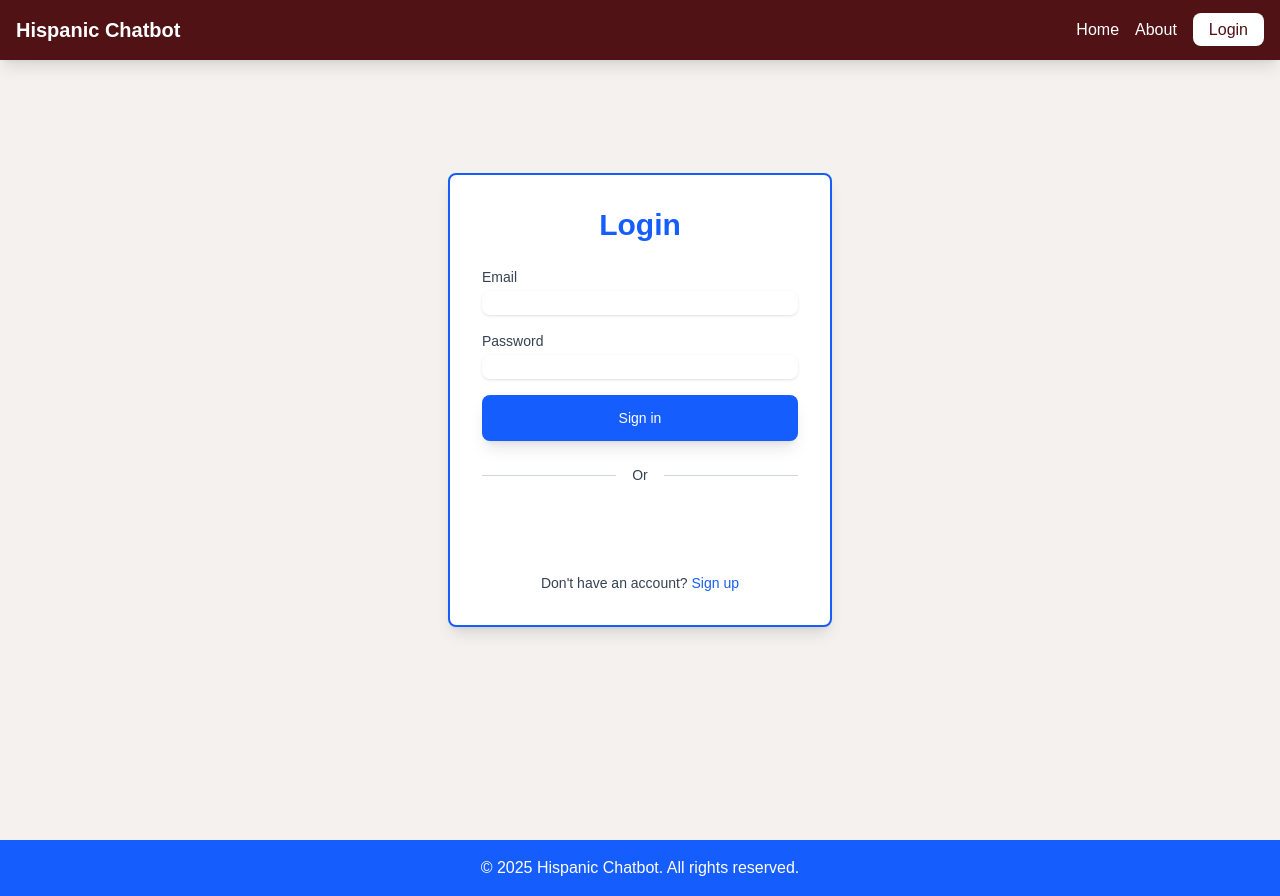
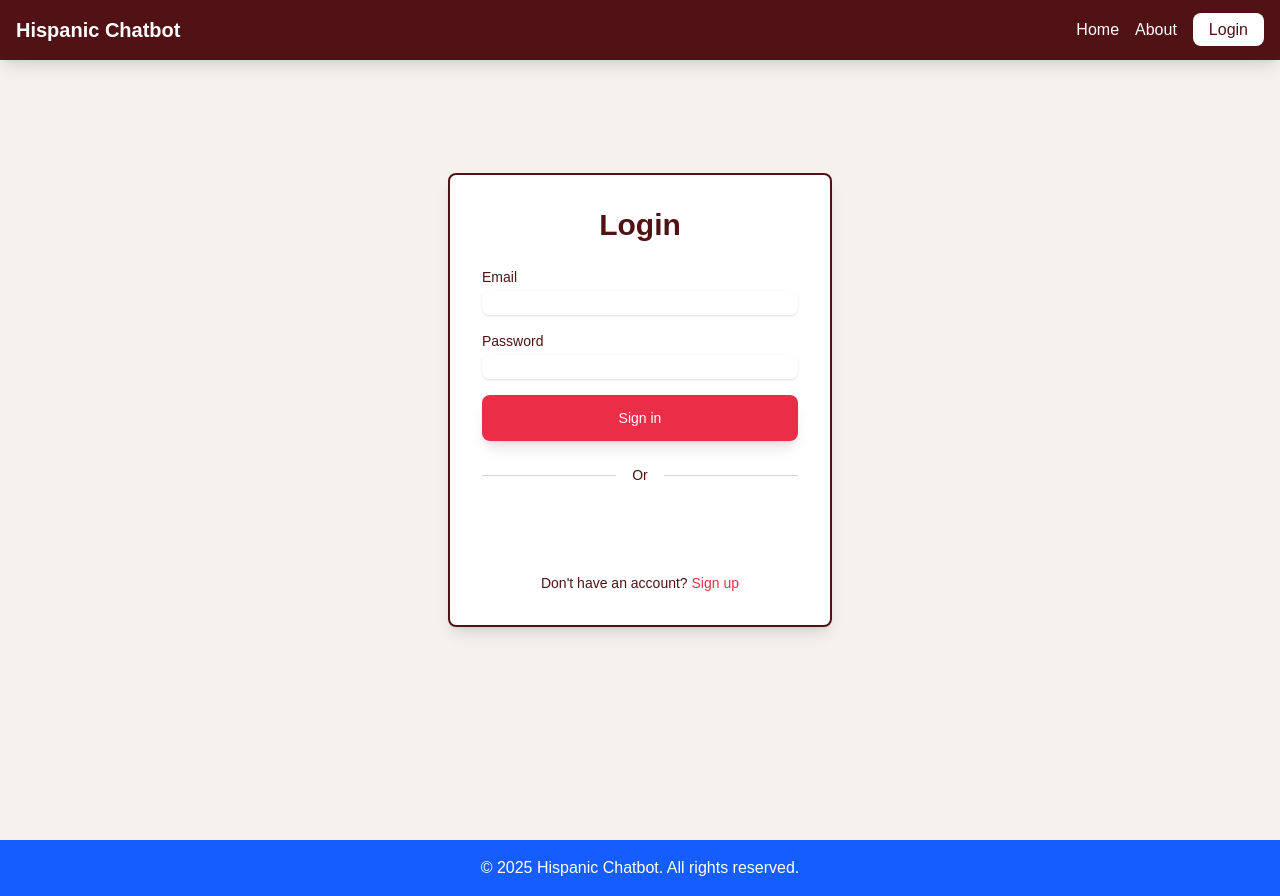
Before and after one commit to dipeshpandit12/HispanicChatbot, a Next.js app: page /auth/login in a window 1280 px wide. Built offline with nearby package versions, Linux system fonts and the light colour scheme; no server answers.

Commit message:
feat: updated colors and fonts

```diff
--- a/app/auth/login/page.tsx
+++ b/app/auth/login/page.tsx
@@ -52,7 +52,6 @@ const Login = () => {
 
     return (
         <>
-
             <Alert
                 isOpen={alertState.isOpen}
                 message={alertState.message}
@@ -60,11 +59,11 @@ const Login = () => {
                 onClose={() => setAlertState(prev => ({ ...prev, isOpen: false }))}
             />
 
-            <div className="bg-white p-8 rounded-lg shadow-lg w-96 border-2 border-blue-600">
-                <h1 className="text-3xl font-bold text-blue-600 mb-6 text-center">Login</h1>
+            <div className="bg-white p-8 rounded-lg shadow-lg w-96 border-2 border-[#501214]">
+                <h1 className="text-3xl font-bold text-[#501214] mb-6 text-center">Login</h1>
                 <form className="space-y-4" onSubmit={handleSubmit}>
                     <div>
-                        <label htmlFor="email" className="block text-sm font-medium text-gray-700">
+                        <label htmlFor="email" className="block text-sm font-medium text-[#501214]">
                             Email
                         </label>
                         <input
@@ -73,11 +72,11 @@ const Login = () => {
                             name="email"
                             value={email}
                             onChange={(e) => setEmail(e.target.value)}
-                            className="mt-1 block w-full rounded-lg border-gray-300 shadow-sm focus:border-blue-600 focus:ring-blue-600"
+                            className="mt-1 block w-full rounded-lg border-[#AC9155] shadow-sm focus:border-[#AC9155] focus:ring-[#AC9155]"
                         />
                     </div>
                     <div>
-                        <label htmlFor="password" className="block text-sm font-medium text-gray-700">
+                        <label htmlFor="password" className="block text-sm font-medium text-[#501214]">
                             Password
                         </label>
                         <input
@@ -86,33 +85,33 @@ const Login = () => {
                             name="password"
                             value={password}
                             onChange={(e) => setPassword(e.target.value)}
-                            className="mt-1 block w-full rounded-lg border-gray-300 shadow-sm focus:border-blue-600 focus:ring-blue-600"
+                            className="mt-1 block w-full rounded-lg border-[#AC9155] shadow-sm focus:border-[#AC9155] focus:ring-[#AC9155]"
                         />
                     </div>
                     <button
                         type="submit"
-                        className="w-full flex justify-center py-3 px-6 border border-transparent rounded-lg shadow-lg text-sm font-medium text-white bg-blue-600 hover:bg-blue-700 focus:outline-none focus:ring-2 focus:ring-offset-2 focus:ring-blue-500"
+                        className="w-full flex justify-center py-3 px-6 border border-transparent rounded-lg shadow-lg text-sm font-medium text-white bg-[#EB2E47] hover:bg-[#EBBA45] focus:outline-none focus:ring-2 focus:ring-offset-2 focus:ring-[#266725]"
                     >
                         Sign in
                     </button>
                 </form>
                 <div className="mt-6 flex items-center">
                     <div className="flex-grow border-t border-gray-300"></div>
-                    <span className="px-4 text-sm text-gray-700">Or</span>
+                    <span className="px-4 text-sm text-[#501214]">Or</span>
                     <div className="flex-grow border-t border-gray-300"></div>
                 </div>
 
                 <div className="mt-6 flex justify-center">
                     <GoogleLoginButton />
                 </div>
-                <div className="mt-6 text-sm text-center text-gray-700">
+                <div className="mt-6 text-sm text-center text-[#501214]">
                     Don&apos;t have an account?{' '}
-                    <Link href="/auth/signup" className="text-blue-600 hover:text-blue-700 hover:underline font-medium">
+                    <Link href="/auth/signup" className="text-[#EB2E47] hover:text-[#419E69] hover:underline font-medium">
                         Sign up
                     </Link>
                 </div>
             </div>
-            </>
+        </>
     )
 }
 
--- a/app/globals.css
+++ b/app/globals.css
@@ -20,5 +20,5 @@
 body {
   color: var(--foreground);
   background: var(--background);
-  font-family: Arial, Helvetica, sans-serif;
+  font-family: 'Halis Grotesque', sans-serif;
 }
--- a/app/pages/businessData/page.tsx
+++ b/app/pages/businessData/page.tsx
@@ -2,7 +2,7 @@
 
 import { useState } from "react";
 import AddressAutoComplete from "@/Components/AddressAutoComplete";
-import { useRouter } from 'next/navigation'
+import { useRouter } from 'next/navigation';
 
 const employeeSizeOptions = [
   { value: '0-10', label: '0-10 employees' },
@@ -36,7 +36,7 @@ const industryOptions = [
 ];
 
 const BusinessData = () => {
-  const router= useRouter();
+  const router = useRouter();
   const [formData, setFormData] = useState({
     employeeSize: '',
     businessLocation: '',
@@ -66,7 +66,7 @@ const BusinessData = () => {
         headers: {
           'Content-Type': 'application/json',
         },
-        credentials: 'include', // Important for cookies
+        credentials: 'include',
         body: JSON.stringify(formData)
       });
 
@@ -87,16 +87,16 @@ const BusinessData = () => {
       console.error('Error saving business data:', error);
       alert(error instanceof Error ? error.message : 'Error saving business information. Please try again.');
     }
-};
+  };
 
   return (
-    <div className="max-w-2xl mx-auto p-6">
-      <h1 className="text-2xl font-bold mb-6">Business Information</h1>
+    <div className="max-w-2xl mx-auto p-6 bg-[#F5F1EE] rounded-lg shadow-lg border-2 border-[#501214]">
+      <h1 className="text-3xl font-bold text-[#501214] mb-6 text-center">Business Information</h1>
 
       <form className="space-y-6" onSubmit={handleSubmit}>
         <div>
-          <label className="block mb-2 font-medium">Employee Size:</label>
-          <div className="flex flex-wrap gap-3 p-4 border rounded-md">
+          <label className="block mb-2 font-medium text-[#501214]">Employee Size:</label>
+          <div className="flex flex-wrap gap-3 p-4 border rounded-md border-[#AC9155]">
             {employeeSizeOptions.map(option => (
               <label key={option.value} className="inline-flex items-center space-x-2 cursor-pointer">
                 <input
@@ -105,16 +105,16 @@ const BusinessData = () => {
                   value={option.value}
                   checked={formData.employeeSize === option.value}
                   onChange={handleChange}
-                  className="form-radio"
+                  className="form-radio text-[#EB2E47] focus:ring-[#EBBA45]"
                 />
-                <span>{option.label}</span>
+                <span className="text-[#363534]">{option.label}</span>
               </label>
             ))}
           </div>
         </div>
 
         <div>
-          <label className="block mb-2 font-medium">Business Location:</label>
+          <label className="block mb-2 font-medium text-[#501214]">Business Location:</label>
           <AddressAutoComplete
             value={formData.businessLocation}
             onChange={handleLocationChange}
@@ -122,12 +122,12 @@ const BusinessData = () => {
         </div>
 
         <div>
-          <label className="block mb-2 font-medium">Primary Industry:</label>
+          <label className="block mb-2 font-medium text-[#501214]">Primary Industry:</label>
           <select
             name="industry"
             value={formData.industry}
             onChange={handleChange}
-            className="w-full p-2 border rounded"
+            className="w-full p-2 border rounded-md border-[#AC9155] focus:border-[#EB2E47] focus:ring-[#EBBA45]"
           >
             <option value="">Select Industry</option>
             {industryOptions.map(option => (
@@ -138,13 +138,19 @@ const BusinessData = () => {
           </select>
         </div>
 
-        <button type="submit" className="w-full bg-blue-500 hover:bg-blue-600 text-white p-2 rounded transition duration-200">
+        <button
+          type="submit"
+          className="w-full bg-[#266725] hover:bg-[#419E69] text-white p-2 rounded-md transition duration-200"
+        >
           Save Business Information
         </button>
       </form>
 
       <div className="mt-6 flex items-center justify-between">
-        <button className="px-4 py-2 bg-blue-500 hover:bg-blue-600 text-white rounded-md shadow-sm transition-colors duration-200 ease-in-out" onClick={() => router.push('/pages/socialMediaDiagnostic')}>
+        <button
+          className="px-4 py-2 bg-[#363534] hover:bg-[#6A5638] text-white rounded-md shadow-sm transition-colors duration-200 ease-in-out"
+          onClick={() => router.push('/pages/socialMediaDiagnostic')}
+        >
           Next
         </button>
       </div>
```
